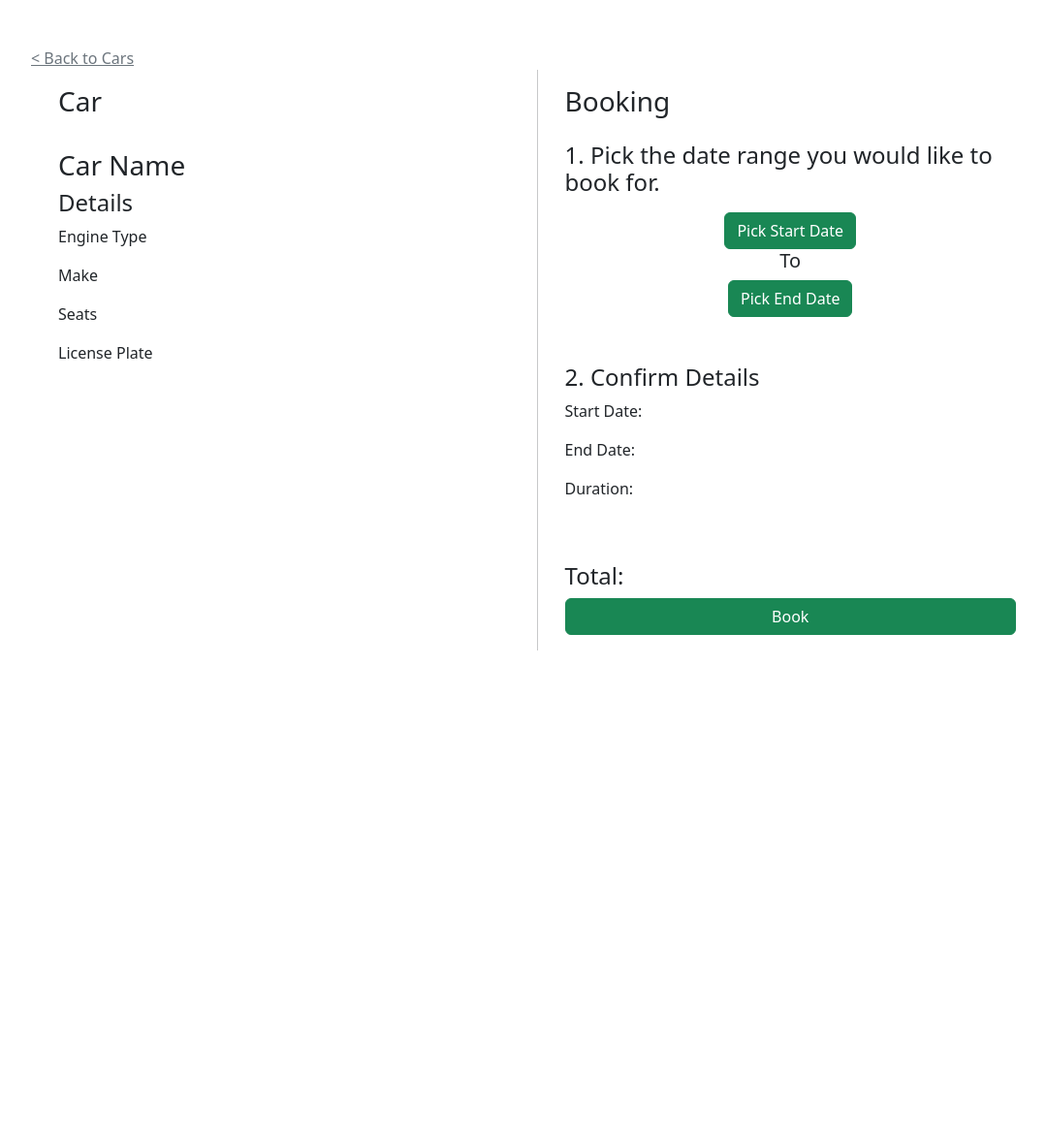
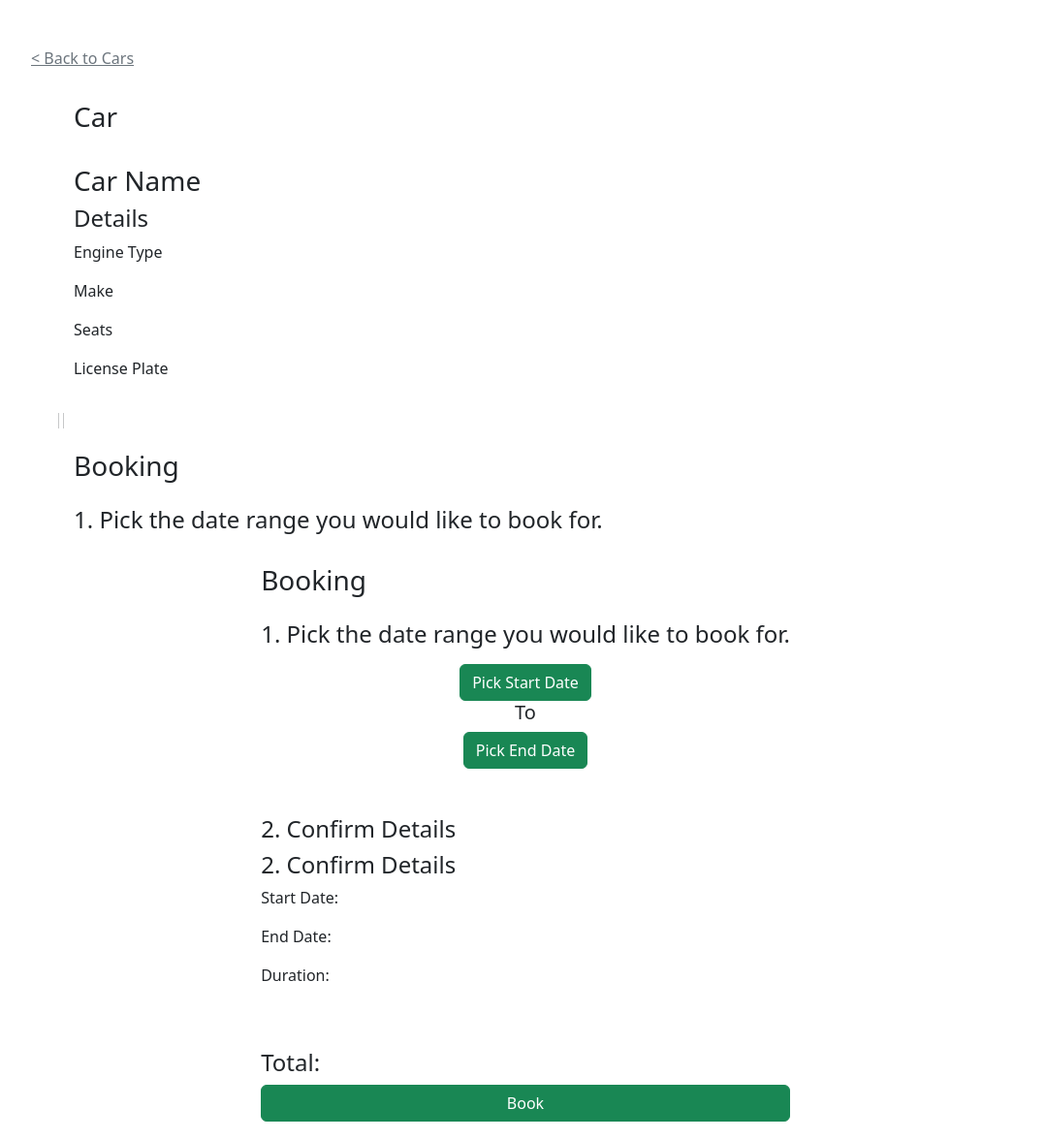
Before and after one commit to sebastian-j-ibanez/PROG73020-M2-Client, a website: page public/Booking.html in a window 1280 px wide. Shown: the whole page at 97% size, without its empty margins (86-1165 px from the left). Before the commit the page ends 800 px from the top, so only its background shows below. Drawn offline with nearby package versions, Linux system fonts and the light colour scheme; no server answers.

Commit message:
Styling changes

```diff
--- a/public/Booking.html
+++ b/public/Booking.html
@@ -18,7 +18,9 @@
         <a href="#" class="link-secondary">&#60; Back to Cars</a>
         <div class="container pb-5" style="height: 100%;">
             <div class="row" style="height: max-content;">
+            <div class="row" style="height: max-content;">
                 <!-- car info -->
+                <div class="col m-3">
                 <div class="col m-3">
                     <h3>Car</h3>
                     <!-- image here -->
@@ -46,7 +48,13 @@
                     </div>
                 </div>
                 <div class="vr p-0"></div>
+                <div class="vr p-0"></div>
                 <!-- booking info -->
+                <div class="col m-3" >
+                    <h3 class="mb-4">Booking</h3>
+                    <h4 class="mb-3">1. Pick the date range you would like to book for.</h4>
+
+                    <div style="display: flex; flex-direction: column; margin: auto; align-items: center;">
                 <div class="col m-3">
                     <h3 class="mb-4">Booking</h3>
                     <h4 class="mb-3">1. Pick the date range you would like to book for.</h4>
@@ -109,6 +117,7 @@
                     </div>
                     <div class="mt-5">
                         <h4>2. Confirm Details</h4>
+                        <h4>2. Confirm Details</h4>
                         <div class="w-100" style="display: flex; justify-content: space-between;">
                             <p>Start Date:</p>
                             <p id="confirmStartDate"></p>
```
